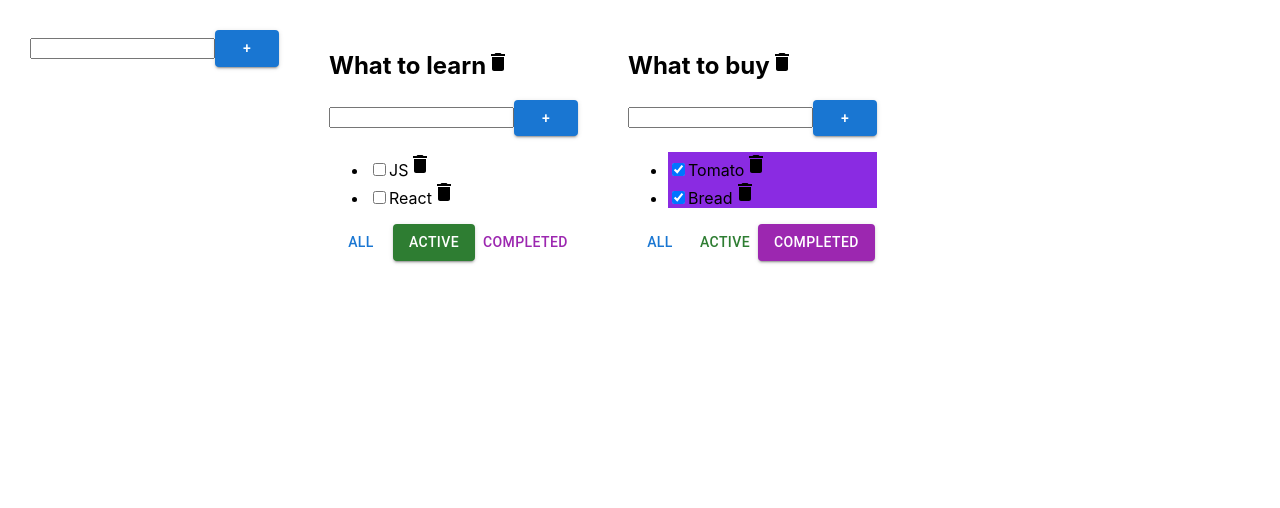
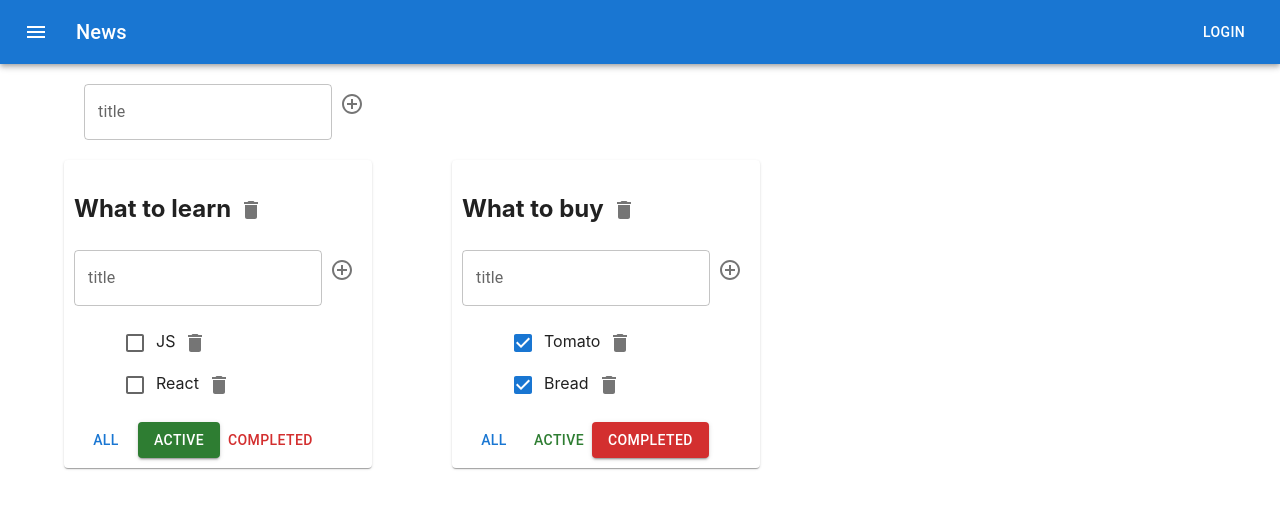
Before and after one commit to Leshamer2255/updateTodoList, a React (Create React App) app: page / in a window 1280 px wide. Shown: the top 508 px of the page. Built offline with nearby package versions, Linux system fonts and the light colour scheme.

Commit message:
Update 1.2
Added some external styling via material-ui

```diff
--- a/src/AddItemForm.tsx
+++ b/src/AddItemForm.tsx
@@ -1,5 +1,6 @@
 import React, { ChangeEvent, KeyboardEvent, useState } from "react"
-import { Button } from "@mui/material";
+import { IconButton, TextField } from "@mui/material";
+import ControlPointIcon from '@mui/icons-material/ControlPoint';
 
 
 type AddItemFormPropsType = {
@@ -31,14 +32,18 @@ export function AddItemForm(props: AddItemFormPropsType) {
   }
 
   return <div>
-  <input value={newTaskTitle}
-    onChange={onChangeHandler}
-    onKeyPress={onKeyPressHandler}
-    className={error ? "error" : ""}
-  />
-  <Button onClick={addTask} variant="contained">+</Button>
-  {error && <div className="error-message">{error}</div>}
-</div>
+    <TextField value={newTaskTitle}
+      variant="outlined"
+      label={"title"}
+      onChange={onChangeHandler}
+      onKeyPress={onKeyPressHandler}
+      error={!!error}
+      helperText={error}
+    />
+    <IconButton onClick={addTask}>
+      <ControlPointIcon />
+    </IconButton>
+  </div>
 }
 
 
--- a/src/App.css
+++ b/src/App.css
@@ -1,20 +1,5 @@
-.App {
-  padding: 30px;
-  display: flex;
+
+
+.App ul {
+  list-style: none;
 }
-
-.App > div {
-  margin-right: 50px;
-}
-.error {
-  border: red 1px solid;
-}
-.error-message {
-  color: red;
-}
-.active-filter {
-  background-color: aquamarine;
-}
-.is-done{
-  background-color: blueviolet;
-}
--- a/src/App.tsx
+++ b/src/App.tsx
@@ -3,8 +3,8 @@ import './App.css';
 import Todolist, { TaskType } from './Todolist'
 import { v1 } from 'uuid';
 import AddItemForm from './AddItemForm';
-import { title } from 'process';
-
+import { AppBar, Button, Container, Grid, IconButton, Paper, Toolbar, Typography } from '@mui/material';
+import MenuIcon from '@mui/icons-material/Menu';
 
 export type FilterValuesType = "all" | "completed" | "active";
 type TodolistType = {
@@ -13,9 +13,7 @@ type TodolistType = {
   filter: FilterValuesType
 }
 
-
 function App() {
-
   let todolistId1 = v1();
   let todolistId2 = v1();
 
@@ -38,14 +36,12 @@ function App() {
     { id: v1(), title: "Bread", isDone: true },],
   });
 
-
   function removeTask(id: string, todolistId: string) {
     let tasks = tasksObj[todolistId];
     let filteredTasks = tasks.filter((t: any) => t.id !== id);
     tasksObj[todolistId] = filteredTasks;
     setTasks({ ...tasksObj });
   }
-
   function addTask(title: string, todolistId: string) {
     let newTask = { id: v1(), title: title, isDone: false };
     let tasks = tasksObj[todolistId];
@@ -105,7 +101,28 @@ function App() {
 
   return (
     <div className="App">
+      <AppBar position="static">
+        <Toolbar>
+          <IconButton
+            size="large"
+            edge="start"
+            color="inherit"
+            aria-label="menu"
+            sx={{ mr: 2 }}
+          >
+            <MenuIcon />
+          </IconButton>
+          <Typography variant="h6" component="div" sx={{ flexGrow: 1 }}>
+            News
+          </Typography>
+          <Button color="inherit">Login</Button>
+        </Toolbar>
+      </AppBar>
+      <Container fixed>
+        <Grid container style={{padding: "20px"}}>
           <AddItemForm addItem={addTodolist} />
+        </Grid>
+        <Grid container spacing={10}>
         {
           todolists.map((tl) => {
             let tasksForTodoList = tasksObj[tl.id];
@@ -116,7 +133,9 @@ function App() {
             if (tl.filter === "active") {
               tasksForTodoList = tasksForTodoList.filter((t: any) => t.isDone === false);
             }
-          return <Todolist key={tl.id}
+            return <Grid item>
+              <Paper style={{padding: "10px"}}>
+              <Todolist key={tl.id}
               id={tl.id}
               title={tl.title}
               tasks={tasksForTodoList}
@@ -128,8 +147,13 @@ function App() {
               filter={tl.filter}
               removeTodolist={removeTodolist}
               changeTodolistTitle={changeTodolistTitle} />
+              </Paper>
+              </Grid>
           })
+
         }
+        </Grid>
+      </Container>
     </div>
   )
 }
--- a/src/EditableSpan.tsx
+++ b/src/EditableSpan.tsx
@@ -1,4 +1,5 @@
 import React, { ChangeEvent, useState } from "react"
+import {TextField} from "@mui/material";
 
 type EditableSpanPropsType = {
   title: string
@@ -19,6 +20,6 @@ export function EditableSpan(props: EditableSpanPropsType) {
   const onChangeTitleHandler = (e: ChangeEvent<HTMLInputElement>) => setTitle(e.currentTarget.value)
 
   return editMode
-  ? <input value={title} onChange={onChangeTitleHandler} onBlur={activateViewMode} autoFocus/>
+  ? <TextField value={title} onChange={onChangeTitleHandler} onBlur={activateViewMode} autoFocus/>
   : <span onDoubleClick={activateEditMode}>{props.title}</span>
 }
--- a/src/Todolist.tsx
+++ b/src/Todolist.tsx
@@ -2,8 +2,9 @@ import React, { ChangeEvent} from "react"
 import { FilterValuesType } from "./App"
 import AddItemForm from "./AddItemForm"
 import {EditableSpan} from "./EditableSpan"
-import { Button } from "@mui/material";
+import { Button, IconButton } from "@mui/material";
 import DeleteIcon from '@mui/icons-material/Delete';
+import Checkbox from "@mui/material/Checkbox/Checkbox";
 
 
 export type TaskType = {
@@ -44,7 +45,9 @@ export function Todolist(props: PropsType) {
   return (
     <div>
       <h2> <EditableSpan title={props.title} onChange={changeTodolistTitle}/>
-      <DeleteIcon onClick={removeTodolist}></DeleteIcon></h2>
+      <IconButton onClick={removeTodolist}>
+        <DeleteIcon />
+        </IconButton></h2>
       <AddItemForm  addItem={addTask} />
       <ul>
         {
@@ -57,12 +60,11 @@ export function Todolist(props: PropsType) {
               props.changeTaskTitle(t.id, newValue, props.id);
             }
             return <li key={t.id} className={t.isDone ? "is-done" : ""}>
-              <input
-                type='checkbox'
+              <Checkbox
                 onChange={onChangeHandler}
                 checked={t.isDone} />
               <EditableSpan title={t.title} onChange={onChangeTitleHandler} />
-              <DeleteIcon onClick={onClickHandler}>X</DeleteIcon>
+              <IconButton onClick={onClickHandler}><DeleteIcon /></IconButton>
             </li>
           })
         }
@@ -70,7 +72,7 @@ export function Todolist(props: PropsType) {
       <div>
         <Button variant={props.filter === 'all' ? "contained" : "text"} onClick={onAllClickHandler}>ALL</Button>
         <Button color="success" variant={props.filter === 'active' ? "contained" : "text"} onClick={onActiveClickHandler}>Active</Button>
-        <Button color="secondary"  variant={props.filter === 'completed' ? "contained" : "text"} onClick={onCompletedClickHandler}>Completed</Button>
+        <Button color="error" variant={props.filter === 'completed' ? "contained" : "text"} onClick={onCompletedClickHandler}>Completed</Button>
       </div>
     </div>
   )
```
Lines whose indentation alone changed are shown as unchanged.
